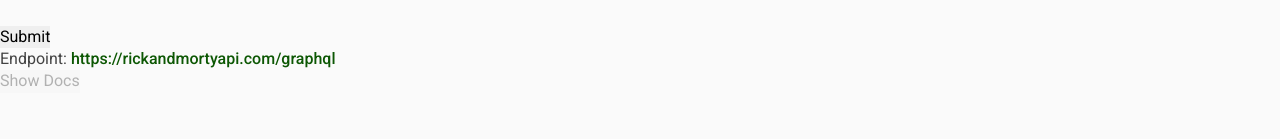
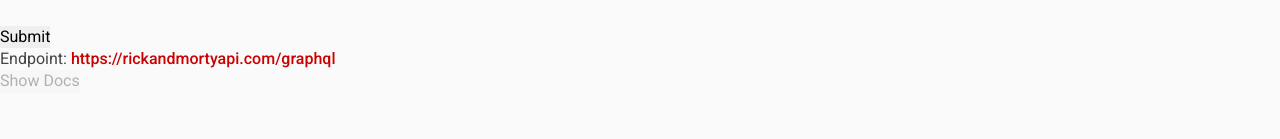
Before and after one commit to yevheniiorhanistyi/graphiql-playground, a Next.js app: page /playground in a window 1280 px wide. Shown: the part 172-311 px from the top of the page. Built offline with nearby package versions, Linux system fonts and the light colour scheme; no server answers; sample sign-in values are in the browser's storage.

Commit message:
feat: add error toasts

```diff
--- /dev/null
+++ b/src/components/ErrorToast/ErrorToast.tsx
@@ -0,0 +1,28 @@
+import { Dispatch, FC, SetStateAction, useEffect } from 'react';
+
+type ErrorToastType = {
+  errorDescription: string;
+  setErrorMessage: Dispatch<SetStateAction<string | null>>;
+};
+
+const ErrorToast: FC<ErrorToastType> = ({ errorDescription, setErrorMessage }) => {
+  useEffect(() => {
+    setTimeout(() => {
+      setErrorMessage(null);
+    }, 3000);
+  }, [setErrorMessage]);
+
+  const handleClose = () => {
+    setErrorMessage(null);
+  };
+
+  return (
+    <div>
+      <button onClick={handleClose}>x</button>
+      <p>Error</p>
+      <p>{errorDescription}</p>
+    </div>
+  );
+};
+
+export default ErrorToast;
--- a/src/components/InputEndpoint/InputEndpoint.tsx
+++ b/src/components/InputEndpoint/InputEndpoint.tsx
@@ -10,9 +10,10 @@ import styles from './InputEndpoint.module.scss';
 
 type InputEndpointType = {
   getEndpoint: (endpoint: string | null) => void;
+  error: boolean;
 };
 
-const InputEndpoint: FC<InputEndpointType> = ({ getEndpoint }) => {
+const InputEndpoint: FC<InputEndpointType> = ({ getEndpoint, error }) => {
   const [endpoint, setEndpoint] = useState<string | null>(INITIAL_ENDPOINT);
   const { register, handleSubmit } = useForm<endpointFormType>();
 
@@ -51,7 +52,10 @@ const InputEndpoint: FC<InputEndpointType> = ({ getEndpoint }) => {
       <p>
         <span>{t['Endpoint']}: </span>
         <span
-          className={cn(styles.endpoint_text, endpoint ? styles.valid_color : styles.invalid_color)}
+          className={cn(
+            styles.endpoint_text,
+            endpoint && error ? styles.valid_color : styles.invalid_color
+          )}
         >
           {endpoint ? endpoint : t['invalid endpoint']}
         </span>
--- a/src/pages/playground/index.tsx
+++ b/src/pages/playground/index.tsx
@@ -1,3 +1,4 @@
+import ErrorToast from '@/components/ErrorToast/ErrorToast';
 import InputEndpoint from '@/components/InputEndpoint/InputEndpoint';
 import { Loader } from '@/components/Loader/Loader';
 import ProtectedRoute from '@/components/ProtectedRoute/ProtectedRoute';
@@ -13,6 +14,8 @@ export default function Playground() {
   const [endpoint, setEndpoint] = useState<string | null>(null);
   const [schema, setSchema] = useState<__Schema | null>(null);
   const [disableDocsBtn, setDisableDocsBtn] = useState<boolean>(true);
+  const [errorMessage, setErrorMessage] = useState<string | null>(null);
+  const [isEndpointCorrect, setIsEndpointCorrect] = useState<boolean>(true);
 
   useEffect(() => {
     if (endpoint) {
@@ -26,9 +29,19 @@ export default function Playground() {
       : (setDisableDocsBtn(true), setIsDocsDisplayed(false));
   }, [schema, endpoint]);
 
-  const getSchema = async (endpoint: string) => {
-    const response = await getGraphQLSchema(endpoint);
-    setSchema(response);
+  const getSchema = (endpoint: string) => {
+    getGraphQLSchema(endpoint)
+      .then((response) => {
+        setSchema(response);
+        setIsEndpointCorrect(true);
+        setErrorMessage(null);
+      })
+      .catch((error: Error) => {
+        setSchema(null);
+        setIsEndpointCorrect(false);
+        setErrorMessage(error.message);
+      });
+    // setSchema(response);
   };
 
   const toggleDocsDisplayed = () => {
@@ -43,9 +56,12 @@ export default function Playground() {
         <meta name="viewport" content="width=device-width, initial-scale=1" />
         <link rel="icon" href="/favicon.ico" />
       </Head>
+      {errorMessage && (
+        <ErrorToast errorDescription={errorMessage} setErrorMessage={setErrorMessage} />
+      )}
       <div>GraphiQL Playground Page</div>
 
-      <InputEndpoint getEndpoint={setEndpoint} />
+      <InputEndpoint getEndpoint={setEndpoint} error={isEndpointCorrect} />
 
       <button disabled={disableDocsBtn} onClick={toggleDocsDisplayed}>
         Show Docs
```
Also changed, not shown: src/components/ErrorToast/ErrorToast.module.scss (added).
